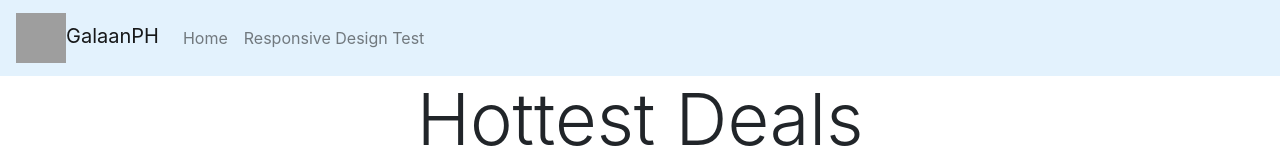
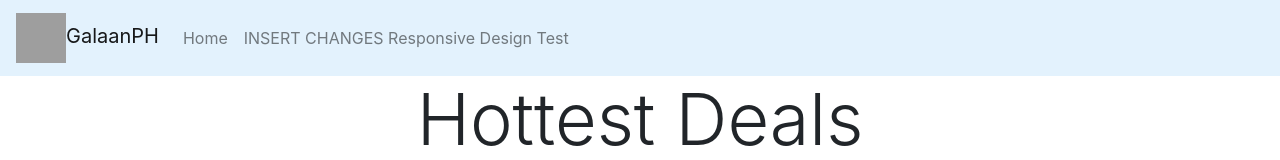
Before and after one commit to duaneywadey/Tailwind-Guides, a plain HTML site: page 01_26_boostrap_site/index.html in a window 1280 px wide. Shown: the top 160 px of the page. Drawn offline with nearby package versions, Linux system fonts and the light colour scheme; grey boxes are pictures that could not be loaded.

Commit message:
add changes

```diff
--- a/01_26_boostrap_site/index.html
+++ b/01_26_boostrap_site/index.html
@@ -18,7 +18,7 @@
 					<a class="nav-link" href="#">Home</a>
 				</li>
 				<li class="nav-item">
-					<a class="nav-link" href="responsive_design.html">Responsive Design Test</a>
+					<a class="nav-link" href="responsive_design.html">INSERT CHANGES Responsive Design Test</a>
 				</li>
 			</ul>
 		</div>
```
